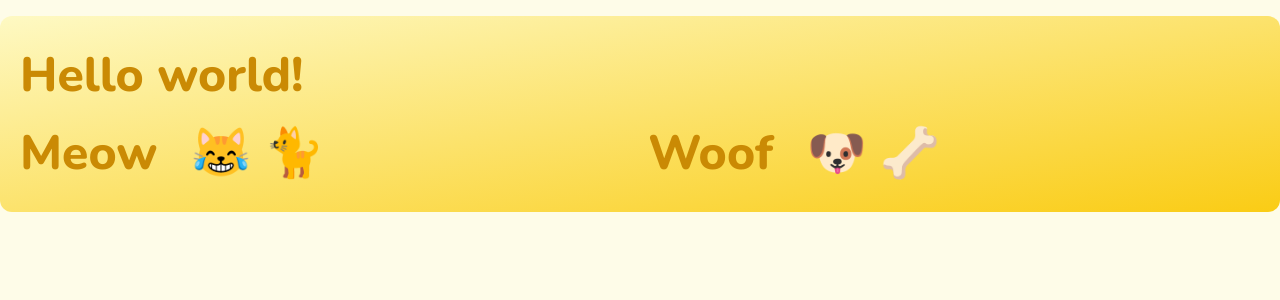
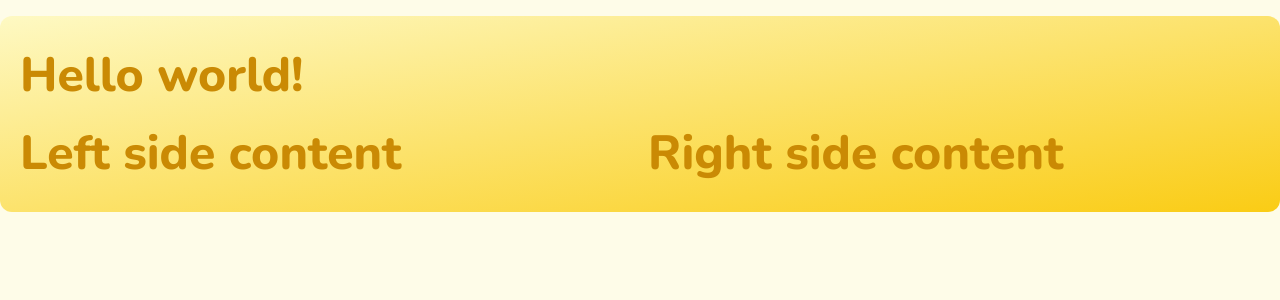
Before and after one commit to nicolechung/demo-react-children, a React (Vite) app: page / in a window 1280 px wide. Shown: the top 300 px of the page. Built offline with nearby package versions, Linux system fonts and the light colour scheme.

Commit message:
last minute demo fixes

```diff
--- a/src/App.js
+++ b/src/App.js
@@ -8,10 +8,7 @@ export function App() {
   return (
     <Wrapper>
       Hello world!
-      <JustChildren>
-        <Cat />
-        <Dog />
-      </JustChildren>
+      <Slots />
     </Wrapper>
   )
 }
--- a/src/Chiles.js
+++ /dev/null
@@ -1,3 +0,0 @@
-/**
- * So named because Children is a reserved keyword
- */
--- a/src/Slots.js
+++ b/src/Slots.js
@@ -5,13 +5,14 @@ export const Slots = ({left, right}) => {
 
   /**
    * Imagine the props being passed along here are
-   * from some internal state specific to this component.
+   * from some internal state specific to this component,
+   * that the user of this component doesn't need to know how to use.
    * Example: Modals, Banner, Toggle, Alert
    */
   return (
   <div class="grid grid-cols-2 gap-4">
-    <div><Left text="Meow" /></div>
-    <div><Right text="Woof" /></div>
+    <div>{typeof left === 'string'  ? left : <Left text='Meow' />}</div>
+    <div>{typeof right === 'string' ? right : <Right text='Wuff' />}</div>
   </div>
 )}
 
```
